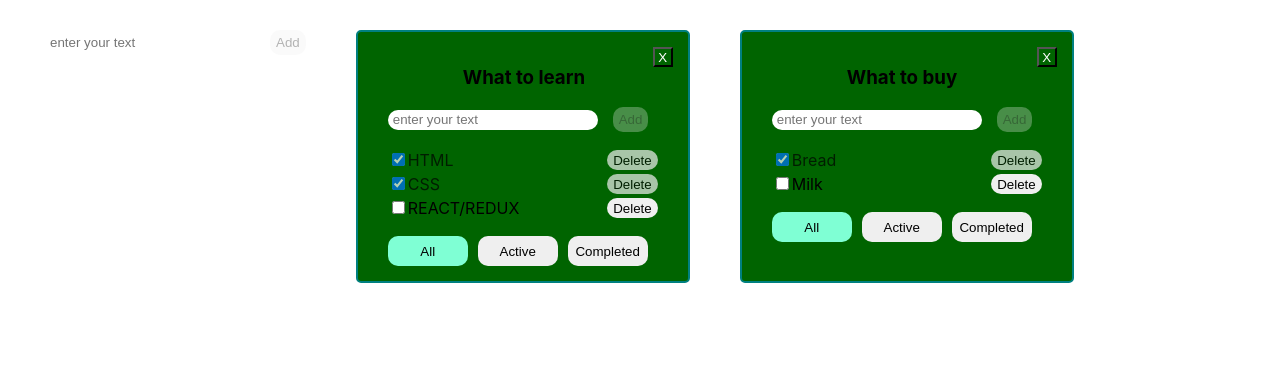
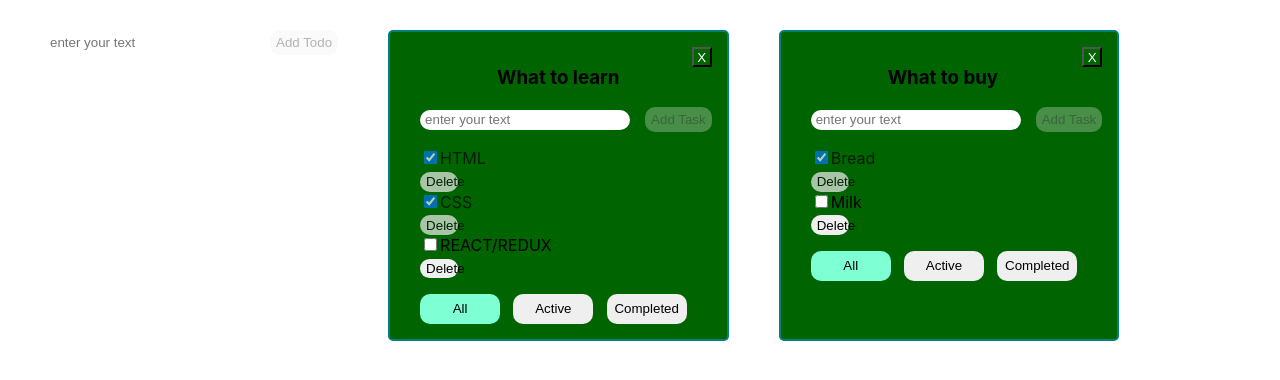
Before and after one commit to hunzah/Todo-List, a React (Create React App) app: page / in a window 1280 px wide. Shown: the top 380 px of the page. Built offline with nearby package versions, Linux system fonts and the light colour scheme.

Commit message:
add title for buttons and project structuring

```diff
--- a/src/AddItemForm.tsx
+++ b/src/AddItemForm/AddItemForm.tsx
@@ -2,6 +2,7 @@ import React, {ChangeEvent, KeyboardEvent, useState} from 'react';
 
 type AddItemFormPropsType = {
     addItem: (title: string) => void
+    titleForButtons:string
 }
 
 
@@ -53,7 +54,7 @@ export function AddItemForm (props:AddItemFormPropsType) {
                 disabled={isAddTaskNotPossible}
                 onClick={() => {
                     onClickHandler()
-                }}>Add
+                }}>{props.titleForButtons}
             </button>
             {error && <div className={'error-message'}>{error}</div>}
             {titleTooLongWarning}
--- a/src/App.css
+++ b/src/App.css
@@ -39,11 +39,15 @@ ul {
 li {
     display: flex;
     justify-content: space-between;
-    padding: 2px 0;
+    flex-direction: column;
+    gap: 2px;
 }
 
 li button {
-    height: 20px;
+    /*display: flex;*/
+    /*justify-content:flex-end;*/
+    width: 3vw;
+    height: 1.5vw;
     border: white;
     border-radius: 10px;
 }
--- a/src/App.tsx
+++ b/src/App.tsx
@@ -1,8 +1,8 @@
 import React, {FC, useState} from 'react';
 import './App.css';
-import TodoList, {TaskType} from './TodoList';
+import TodoList, {TaskType} from './TodoList/TodoList';
 import {v1} from 'uuid';
-import {AddItemForm} from './AddItemForm';
+import {AddItemForm} from './AddItemForm/AddItemForm';
 
 
 export type FilterValueType =
@@ -115,7 +115,7 @@ function App() {
 
     return (
         <div className="App">
-            <AddItemForm addItem={addTodoList}/>
+            <AddItemForm addItem={addTodoList} titleForButtons={'Add Todo'}/>
             {
                 todoLists.map((tl) => {
 
--- a/src/EditableSpanPropsType.tsx
+++ b/src/EditableSpan/EditableSpan.tsx
@@ -1,12 +1,12 @@
 import React, {ChangeEvent, KeyboardEvent, useState} from 'react';
-import './App.css'
+import '../App.css'
 
-export type EditableSpanPropsType = {
+export type EditableSpan = {
     title: string
     onChangeTitleHandler: (newValue: string)=> void
 }
 
-export function EditableSpan(props:EditableSpanPropsType) {
+export function EditableSpan(props:EditableSpan) {
     const [editeMode, setEditeMode] = useState<boolean>(false)
     const [title,setTitle] = useState ('')
 
--- a/src/TodoList.tsx
+++ b/src/TodoList/TodoList.tsx
@@ -1,7 +1,7 @@
 import React, {ChangeEvent} from 'react';
-import {FilterValueType} from './App';
-import {AddItemForm} from './AddItemForm';
-import {EditableSpan, EditableSpanPropsType} from './EditableSpanPropsType';
+import {FilterValueType} from '../App';
+import {AddItemForm} from '../AddItemForm/AddItemForm';
+import {EditableSpan, EditableSpan} from '../EditableSpan/EditableSpan';
 
 
 type TodoListPropsType = {
@@ -10,7 +10,7 @@ type TodoListPropsType = {
     tasks: Array<TaskType>
     removeTask: (id: string, todoListId: string) => void,
     changeFilter: (value: FilterValueType, todoListId: string) => void
-    addTasks: (title: string, id:string) => void
+    addTasks: (id:string, title: string) => void
     changeStatus: (taskId: string, isDone: boolean, todoListId: string) => void
     changeTaskTitle: (taskId: string, newTitle:string, todoListId: string)=> void
     filter: FilterValueType
@@ -51,7 +51,7 @@ const addItem = (title:string) => {
                 <h3> <EditableSpan title={props.title} onChangeTitleHandler={changeTodoListTitle}/></h3>
                 <button className="closeButton" onClick={removeTodoListHandler}>X</button>
             </div>
-            <AddItemForm addItem={addItem}/>
+            <AddItemForm addItem={addItem} titleForButtons={'Add Task'}/>
             <ul>
                 {
                     props.tasks.map(t => {
@@ -73,9 +73,11 @@ const addItem = (title:string) => {
                                                                          checked={t.isDone}/>
                                     <EditableSpan title={t.title} onChangeTitleHandler = {onChangeTitleHandler}/>
                                 </div>
-                                <button
-                                    onClick={onClickRemoveHandler}>Delete
-                                </button>
+                                <div className='buttons'>
+                                    <button
+                                        onClick={onClickRemoveHandler}>Delete
+                                    </button>
+                                </div>
                             </li>
                         )
                     })}
```
Also changed, not shown: src/AddItemForm/AddItem.module.css (added), src/EditableSpan/EditableSpan.module.css (added), src/TodoList/TodoList.module.css (added).
